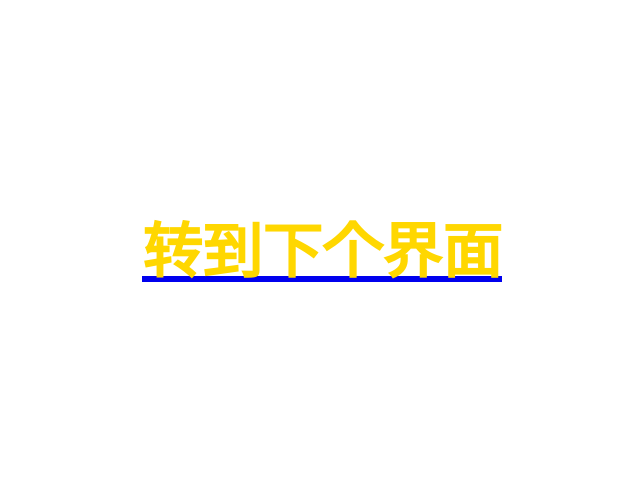
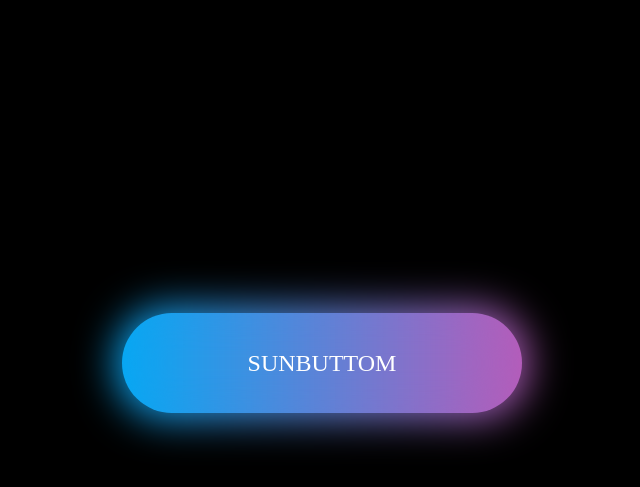
Before and after one commit to kjhklhb/kjhklhb.github.io, a plain HTML site: page index.html in a window 1280 px wide. Shown: the part 37-524 px from the top of the page, without its empty margins (318-958 px from the left). Drawn offline with Linux system fonts and the light colour scheme.

Commit message:
Add files via upload

```diff
--- a/index.css
+++ b/index.css
@@ -1,7 +1,49 @@
-#Bottom1 {
-  color: gold;
-  position: relative;
+* {
+  margin: 0;
+  padding: 0;
+}
+body {
+  background-color: #000;
+}
+a {
+  text-decoration: none;
+  position: absolute;
+  left: 50%;
+  top: 50%;
+  transform: translate(-50%, -50%);
+  font-size: 24px;
+  background: linear-gradient(90deg, #03a9f4, #f441a5, #ffeb3b, #03a9f4);
+  background-size: 400%;
+  width: 400px;
+  height: 100px;
+  line-height: 100px;
   text-align: center;
-  top: 200px;
-  font-size: 60px;
+  color: #fff;
+  text-transform: uppercase;
+  border-radius: 50px;
+  z-index: 1;
 }
+a::before {
+  content: " ";
+  position: absolute;
+  left: -5px;
+  right: -5px;
+  top: -5px;
+  bottom: -5px;
+  background: linear-gradient(90deg, #03a9f4, #f441a5, #ffeb3b, #03a9f4);
+  background-size: 400%;
+  border-radius: 50px;
+  filter: blur(20px);
+  z-index: -1;
+}
+a:hover::before {
+  animation: sun 8s infinite;
+}
+a:hover {
+  animation: sun 8s infinite;
+}
+@keyframes sun {
+  100% {
+    background-position: -400% 0;
+  }
+}
--- a/index.html
+++ b/index.html
@@ -8,8 +8,6 @@
     <title>首页</title>
   </head>
   <body>
-    <a href="next/index.html">
-      <h1 id="Bottom1" class="Bottom1">转到下个界面</h1>
-    </a>
+    <a href="" id="buttom1" class="buttom_1">sunButtom</a>
   </body>
 </html>
```
